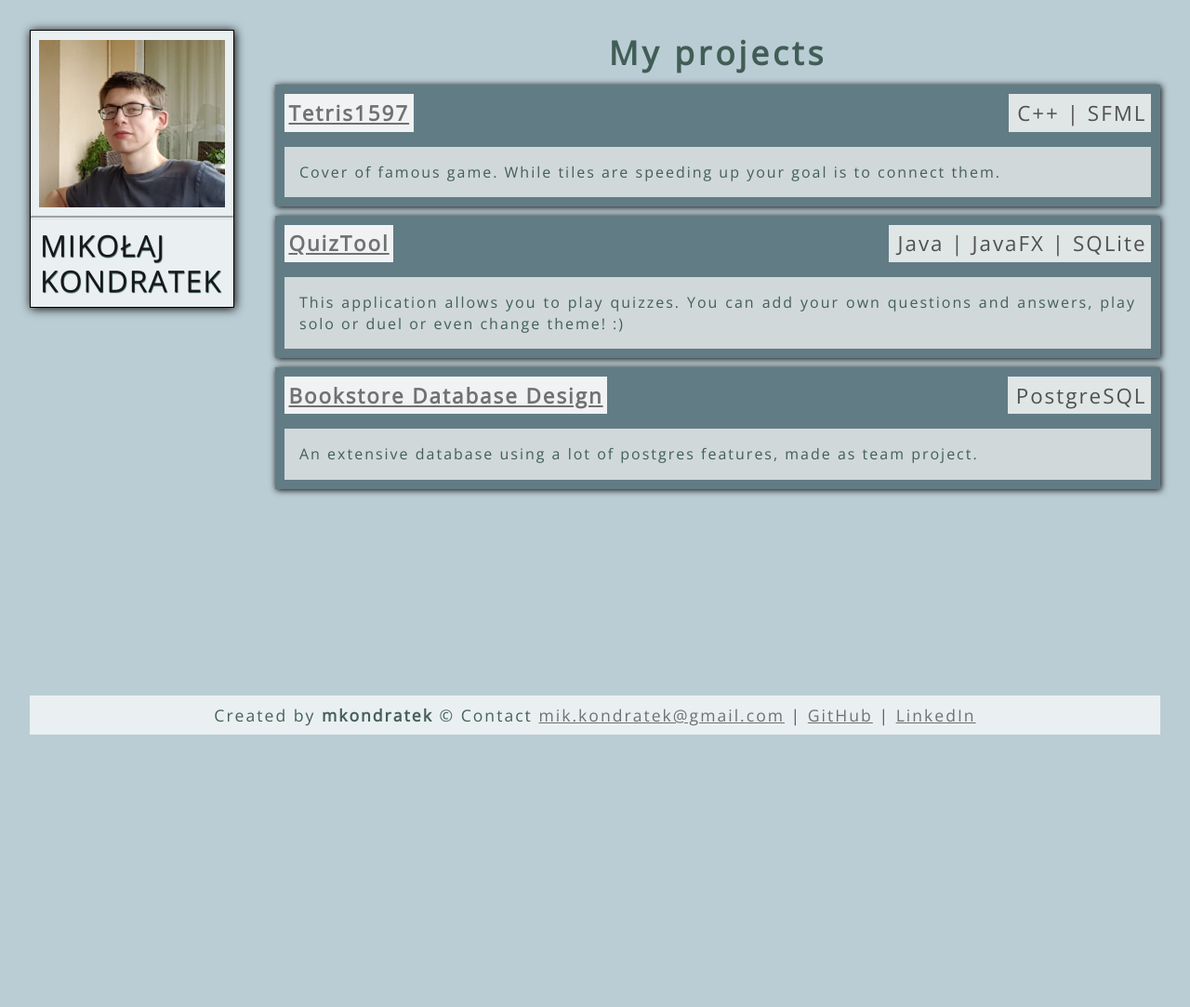
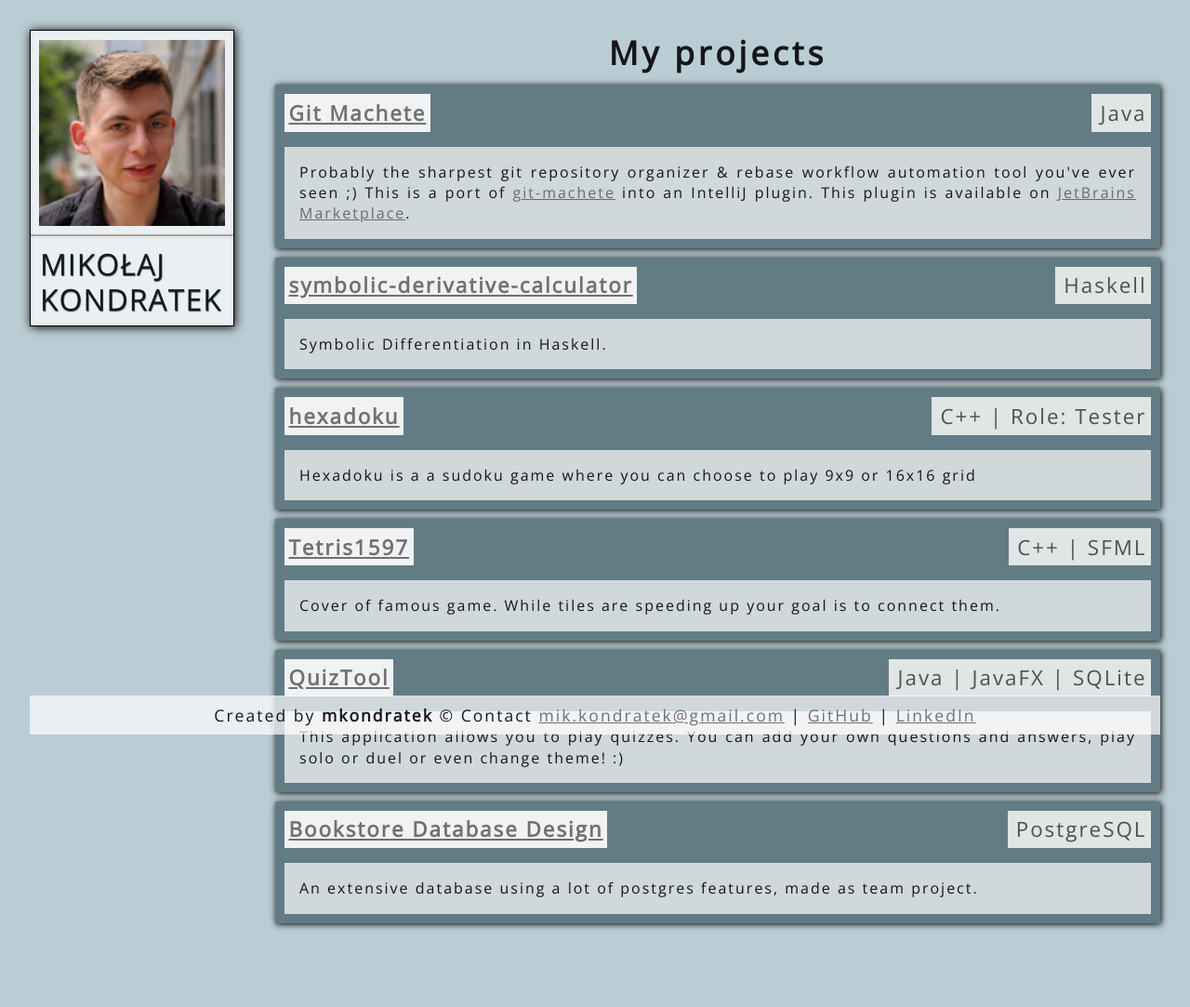
Before and after one commit to mkondratek/mkondratek.github.io, a PHP site: page / in a window 1280 px wide. Shown: the whole page at 93% size. Before the commit the page ends 790 px from the top, so only its background shows below. Run offline with PHP 8.4, Linux system fonts and the light colour scheme.

Commit message:
Add Git Machete, symbolic-derivative, hexadoku

```diff
--- a/index.html
+++ b/index.html
@@ -12,7 +12,7 @@
 <body>
     <div id="segment1">
         <div id="me">
-        <img src="images/me.png">
+        <img src="images/profile_picture.jpg">
         </div>
         <hr>
         <div id="name">
@@ -21,6 +21,26 @@
     </div>
     <div id="segment2">
         <h1>My projects</h1>
+        <div class="proj">
+            <div class="projname"><a href="https://github.com/VirtusLab/git-machete-intellij-plugin" target="_blank">Git Machete</a></div>
+            <div class="projtype">Java</div><div class="clear"></div>
+            <div class="projdesc">
+                Probably the sharpest git repository organizer & rebase workflow automation tool you've ever seen ;)
+
+                This is a port of <a href="https://github.com/VirtusLab/git-machete">git-machete</a> into an IntelliJ plugin.
+
+                This plugin is available on <a href="https://plugins.jetbrains.com/plugin/14221-git-machete">JetBrains Marketplace</a>.</div>
+        </div>
+        <div class="proj">
+            <div class="projname"><a href="https://github.com/mkondratek/symbolic-derivative-calculator" target="_blank">symbolic-derivative-calculator</a></div>
+            <div class="projtype">Haskell</div><div class="clear"></div>
+            <div class="projdesc">Symbolic Differentiation in Haskell.</div>
+        </div>
+        <div class="proj">
+            <div class="projname"><a href="https://github.com/thomoncik/hexadoku" target="_blank">hexadoku</a></div>
+            <div class="projtype">C++ | Role: Tester</div><div class="clear"></div>
+            <div class="projdesc">Hexadoku is a a sudoku game where you can choose to play 9x9 or 16x16 grid</div>
+        </div>
         <div class="proj">
             <div class="projname"><a href="http://github.com/mkondratek/Tetris1597" target="_blank">Tetris1597</a></div>
             <div class="projtype">C++ | SFML</div><div class="clear"></div>
--- a/stylesheets/main.css
+++ b/stylesheets/main.css
@@ -6,7 +6,7 @@ html {
 
 body {
     font-family: Open Sans, Arial, sans-serif;
-    color: rgba(53, 82, 74, 0.91);
+    color: rgba(13, 12, 14, 0.95);
     font-size: 16px;
     margin: 1em auto;
     padding: 1em 2em;
@@ -36,7 +36,7 @@ h1 {
 #segment1 #me {
     overflow: hidden;
     width: 200px;
-    height: 180px;
+    height: 200px;
     margin: auto auto 10px;
 }
 
```
Also changed, not shown: images/profile_picture.jpg (added).
